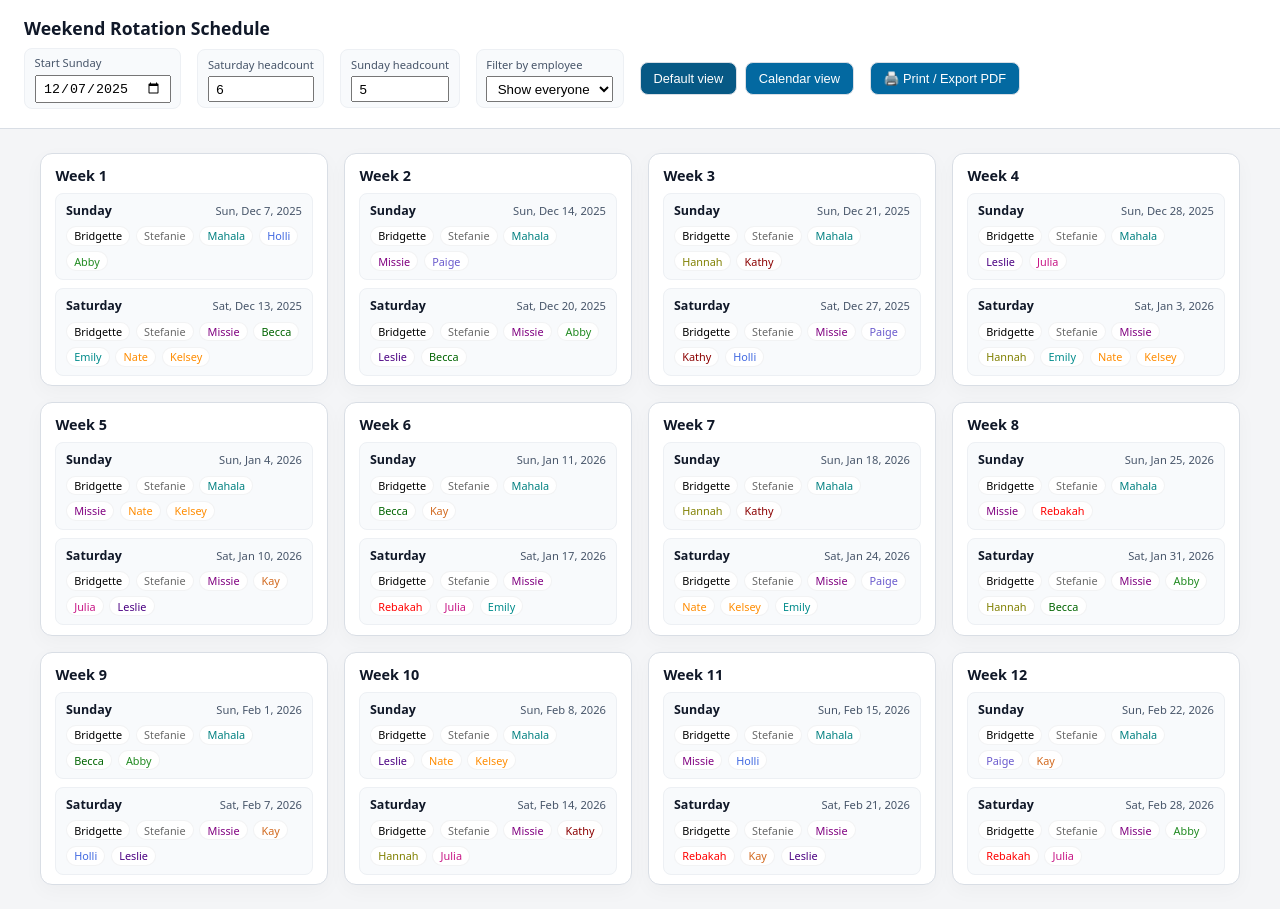
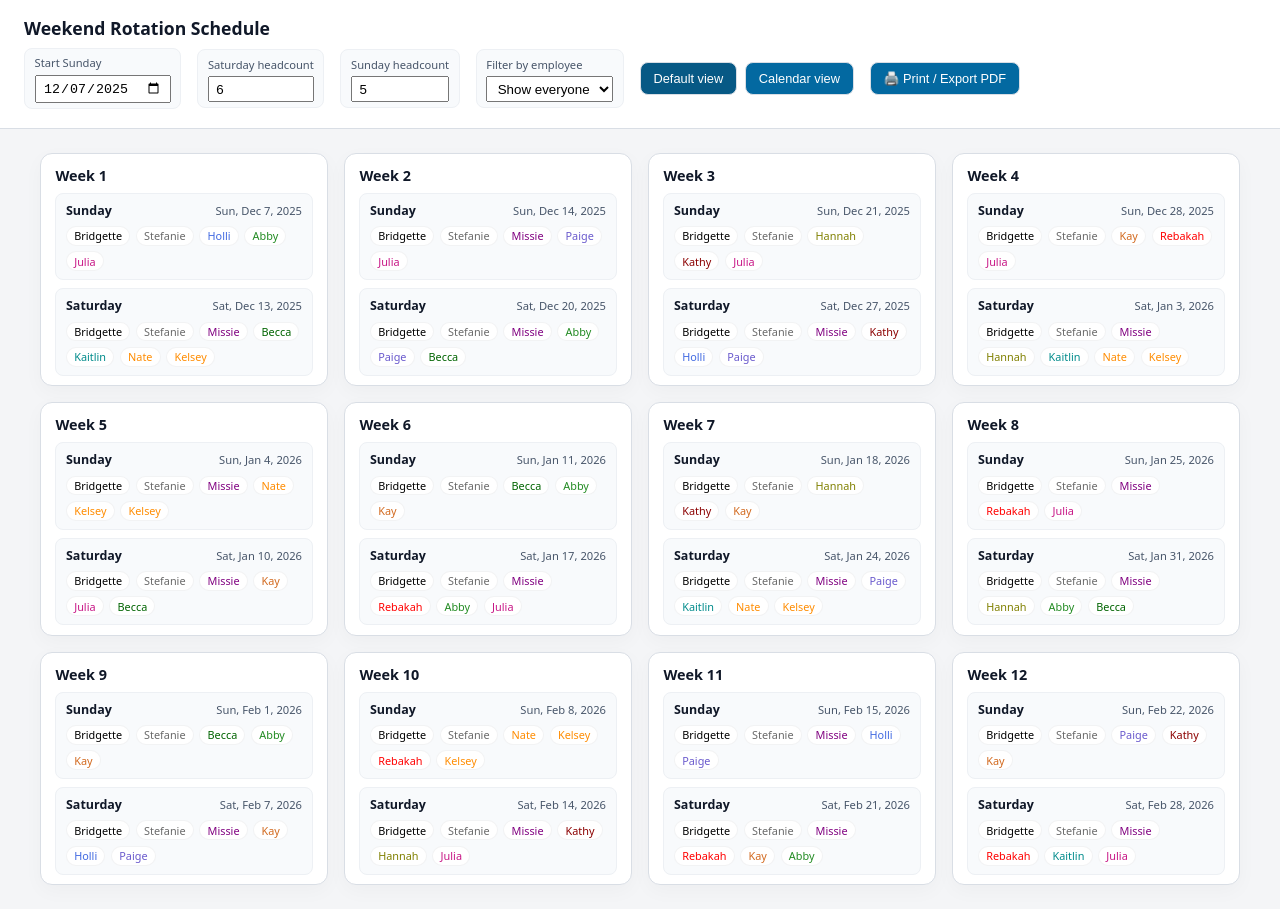
Before and after one commit to kevinuchtman/weekend-rotation, a plain HTML site: page index.html in a window 1280 px wide. Drawn offline with Linux system fonts and the light colour scheme.

Commit message:
Update index.html

```diff
--- a/index.html
+++ b/index.html
@@ -214,11 +214,11 @@
       </div>
       <div class="control-block">
         <label for="satCount">Saturday headcount</label>
-        <input type="number" id="satCount" min="4" max="10" value="6" />
+        <input type="number" id="satCount" min="3" max="10" value="6" />
       </div>
       <div class="control-block">
         <label for="sunCount">Sunday headcount</label>
-        <input type="number" id="sunCount" min="3" max="10" value="5" />
+        <input type="number" id="sunCount" min="2" max="10" value="5" />
       </div>
       <div class="control-block">
         <label for="employeeFilter">Filter by employee</label>
@@ -241,25 +241,24 @@
 
   <script>
     const baseWeeks = [
-      { saturdayNames: ["Bridgette","Stefanie","Missie","Nate","Kelsey","Becca","Emily"], sundayNames: ["Bridgette","Stefanie","Mahala","Holli","Abby","Leslie"] },
-      { saturdayNames: ["Bridgette","Stefanie","Missie","Becca","Abby","Emily","Leslie"], sundayNames: ["Bridgette","Stefanie","Mahala","Missie","Paige","Julia"] },
-      { saturdayNames: ["Bridgette","Stefanie","Missie","Holli","Paige","Kathy","Emily"], sundayNames: ["Bridgette","Stefanie","Mahala","Kathy","Hannah","Leslie"] },
-      { saturdayNames: ["Bridgette","Stefanie","Missie","Nate","Kelsey","Hannah","Emily"], sundayNames: ["Bridgette","Stefanie","Mahala","Julia","Rebakah","Leslie"] },
-      { saturdayNames: ["Bridgette","Stefanie","Missie","Kay","Julia","Emily","Leslie"], sundayNames: ["Bridgette","Stefanie","Mahala","Missie","Nate","Kelsey"] },
-      { saturdayNames: ["Bridgette","Stefanie","Missie","Julia","Rebakah","Emily","Leslie"], sundayNames: ["Bridgette","Stefanie","Mahala","Kay","Becca","Abby"] },
-      { saturdayNames: ["Bridgette","Stefanie","Missie","Nate","Kelsey","Paige","Emily"], sundayNames: ["Bridgette","Stefanie","Mahala","Kathy","Hannah","Leslie"] },
-      { saturdayNames: ["Bridgette","Stefanie","Missie","Becca","Abby","Hannah","Emily"], sundayNames: ["Bridgette","Stefanie","Mahala","Missie","Julia","Rebakah"] },
-      { saturdayNames: ["Bridgette","Stefanie","Missie","Holli","Kay","Emily","Leslie"], sundayNames: ["Bridgette","Stefanie","Mahala","Kay","Becca","Abby"] },
-      { saturdayNames: ["Bridgette","Stefanie","Missie","Kathy","Hannah","Julia","Emily"], sundayNames: ["Bridgette","Stefanie","Mahala","Nate","Kelsey","Leslie"] },
-      { saturdayNames: ["Bridgette","Stefanie","Missie","Kay","Rebakah","Emily","Leslie"], sundayNames: ["Bridgette","Stefanie","Mahala","Missie","Holli","Paige"] },
-      { saturdayNames: ["Bridgette","Stefanie","Missie","Julia","Rebakah","Abby","Emily"], sundayNames: ["Bridgette","Stefanie","Mahala","Paige","Kay","Leslie"] }
+      { saturdayNames: ["Bridgette","Stefanie","Missie","Nate","Kelsey","Becca","Kaitlin"], sundayNames: ["Bridgette","Stefanie","Holli","Abby","Julia"] },
+      { saturdayNames: ["Bridgette","Stefanie","Missie","Becca","Abby","Kaitlin","Paige"], sundayNames: ["Bridgette","Stefanie","Missie","Paige","Julia"] },
+      { saturdayNames: ["Bridgette","Stefanie","Missie","Holli","Paige","Kathy","Kaitlin"], sundayNames: ["Bridgette","Stefanie","Kathy","Hannah","Julia"] },
+      { saturdayNames: ["Bridgette","Stefanie","Missie","Nate","Kelsey","Hannah","Kaitlin"], sundayNames: ["Bridgette","Stefanie","Julia","Rebakah","Kay"] },
+      { saturdayNames: ["Bridgette","Stefanie","Missie","Kay","Julia","Kaitlin","Becca"], sundayNames: ["Bridgette","Stefanie","Missie","Nate","Kelsey"] },
+      { saturdayNames: ["Bridgette","Stefanie","Missie","Julia","Rebakah","Kaitlin","Abby"], sundayNames: ["Bridgette","Stefanie","Kay","Becca","Abby"] },
+      { saturdayNames: ["Bridgette","Stefanie","Missie","Nate","Kelsey","Paige","Kaitlin"], sundayNames: ["Bridgette","Stefanie","Kathy","Hannah","Kay"] },
+      { saturdayNames: ["Bridgette","Stefanie","Missie","Becca","Abby","Hannah","Kaitlin"], sundayNames: ["Bridgette","Stefanie","Missie","Julia","Rebakah"] },
+      { saturdayNames: ["Bridgette","Stefanie","Missie","Holli","Kay","Kaitlin","Paige"], sundayNames: ["Bridgette","Stefanie","Kay","Becca","Abby"] },
+      { saturdayNames: ["Bridgette","Stefanie","Missie","Kathy","Hannah","Julia","Kaitlin"], sundayNames: ["Bridgette","Stefanie","Nate","Kelsey","Rebakah"] },
+      { saturdayNames: ["Bridgette","Stefanie","Missie","Kay","Rebakah","Kaitlin","Abby"], sundayNames: ["Bridgette","Stefanie","Missie","Holli","Paige"] },
+      { saturdayNames: ["Bridgette","Stefanie","Missie","Julia","Rebakah","Abby","Kaitlin"], sundayNames: ["Bridgette","Stefanie","Paige","Kay","Kathy"] }
     ];
 
     const colorMap = {
       "Bridgette": "black",
       "Stefanie": "dimgray",
       "Missie": "purple",
-      "Mahala": "teal",
       "Nate": "darkorange",
       "Kelsey": "darkorange",
       "Becca": "darkgreen",
@@ -271,11 +270,10 @@
       "Kay": "chocolate",
       "Julia": "mediumvioletred",
       "Rebakah": "red",
-      "Emily": "darkcyan",
-      "Leslie": "indigo"
+      "Kaitlin": "darkcyan"
     };
 
-    const fairnessPriority = ["Becca","Abby","Hannah","Paige","Kathy","Emily","Leslie","Kay","Julia","Rebakah"];
+    const fairnessPriority = ["Becca","Abby","Hannah","Paige","Kathy","Kaitlin","Kay","Julia","Rebakah"];
     const protectedOccasional = ["Holli"];
 
     const defaultView = document.getElementById("defaultView");
@@ -290,7 +288,10 @@
     let lastValidStart = startDateInput.value;
 
     const allNames = new Set();
-    baseWeeks.forEach(w => { w.saturdayNames.forEach(n => allNames.add(n)); w.sundayNames.forEach(n => allNames.add(n)); });
+    baseWeeks.forEach(w => {
+      w.saturdayNames.forEach(n => allNames.add(n));
+      w.sundayNames.forEach(n => allNames.add(n));
+    });
     Array.from(allNames).sort().forEach(n => {
       const opt = document.createElement("option");
       opt.value = n;
@@ -302,15 +303,18 @@
       const parts = value.split("-");
       return new Date(Number(parts[0]), Number(parts[1]) - 1, Number(parts[2]));
     }
+
     function addDays(date, days) {
       const d = new Date(date);
       d.setDate(d.getDate() + days);
       return d;
     }
+
     function formatPretty(date) {
       const opts = { weekday: "short", month: "short", day: "numeric", year: "numeric" };
       return date.toLocaleDateString(undefined, opts);
     }
+
     function formatShort(date) {
       const opts = { month: "short", day: "numeric" };
       return date.toLocaleDateString(undefined, opts);
@@ -322,19 +326,23 @@
       const hasPair = names.includes("Nate") && names.includes("Kelsey");
       const effectiveRequested = hasPair ? requested + 1 : requested;
 
-      names.forEach(n => { if (core.includes(n) && !selected.includes(n)) selected.push(n); });
+      names.forEach(n => {
+        if (core.includes(n) && !selected.includes(n)) selected.push(n);
+      });
 
       let remaining = names.filter(n => !core.includes(n));
-      remaining.sort((a,b)=>{
-        const ca=satCounts[a]||0, cb=satCounts[b]||0;
-        if(ca!==cb) return ca-cb;
-        const ia=fairnessPriority.indexOf(a), ib=fairnessPriority.indexOf(b);
-        return (ia===-1?999:ia)-(ib===-1?999:ib);
+      remaining.sort((a, b) => {
+        const ca = satCounts[a] || 0;
+        const cb = satCounts[b] || 0;
+        if (ca !== cb) return ca - cb;
+        const ia = fairnessPriority.indexOf(a);
+        const ib = fairnessPriority.indexOf(b);
+        return (ia === -1 ? 999 : ia) - (ib === -1 ? 999 : ib);
       });
 
       for (const name of remaining) {
         if ((name === "Nate" || name === "Kelsey") && !selected.includes("Nate") && !selected.includes("Kelsey")) {
-          if (selected.length + 2 <= effectiveRequested) selected.push("Nate","Kelsey");
+          if (selected.length + 2 <= effectiveRequested) selected.push("Nate", "Kelsey");
           continue;
         }
         if (!selected.includes(name) && selected.length < effectiveRequested) selected.push(name);
@@ -348,21 +356,25 @@
       const hasPair = names.includes("Nate") && names.includes("Kelsey");
       const effectiveRequested = hasPair ? requested + 1 : requested;
 
-      const core = ["Bridgette","Stefanie","Mahala"];
+      const core = ["Bridgette","Stefanie"];
       if (names.includes("Missie")) core.push("Missie");
 
       const selected = [];
-      names.forEach(n => { if (core.includes(n) && !selected.includes(n)) selected.push(n); });
+      names.forEach(n => {
+        if (core.includes(n) && !selected.includes(n)) selected.push(n);
+      });
 
       const remaining = names.filter(n => !core.includes(n));
       const protectedList = remaining.filter(n => protectedOccasional.includes(n));
       const normalList = remaining.filter(n => !protectedOccasional.includes(n));
 
-      normalList.sort((a,b)=>{
-        const ca=sunCounts[a]||0, cb=sunCounts[b]||0;
-        if(ca!==cb) return ca-cb;
-        const ia=fairnessPriority.indexOf(a), ib=fairnessPriority.indexOf(b);
-        return (ia===-1?999:ia)-(ib===-1?999:ib);
+      normalList.sort((a, b) => {
+        const ca = sunCounts[a] || 0;
+        const cb = sunCounts[b] || 0;
+        if (ca !== cb) return ca - cb;
+        const ia = fairnessPriority.indexOf(a);
+        const ib = fairnessPriority.indexOf(b);
+        return (ia === -1 ? 999 : ia) - (ib === -1 ? 999 : ib);
       });
 
       for (const p of protectedList) {
@@ -373,7 +385,7 @@
       for (const n of normalList) {
         if (selected.length >= effectiveRequested) break;
         if ((n === "Nate" || n === "Kelsey") && !selected.includes("Nate") && !selected.includes("Kelsey")) {
-          if (selected.length + 2 <= effectiveRequested) selected.push("Nate","Kelsey");
+          if (selected.length + 2 <= effectiveRequested) selected.push("Nate", "Kelsey");
           continue;
         }
         selected.push(n);
```
